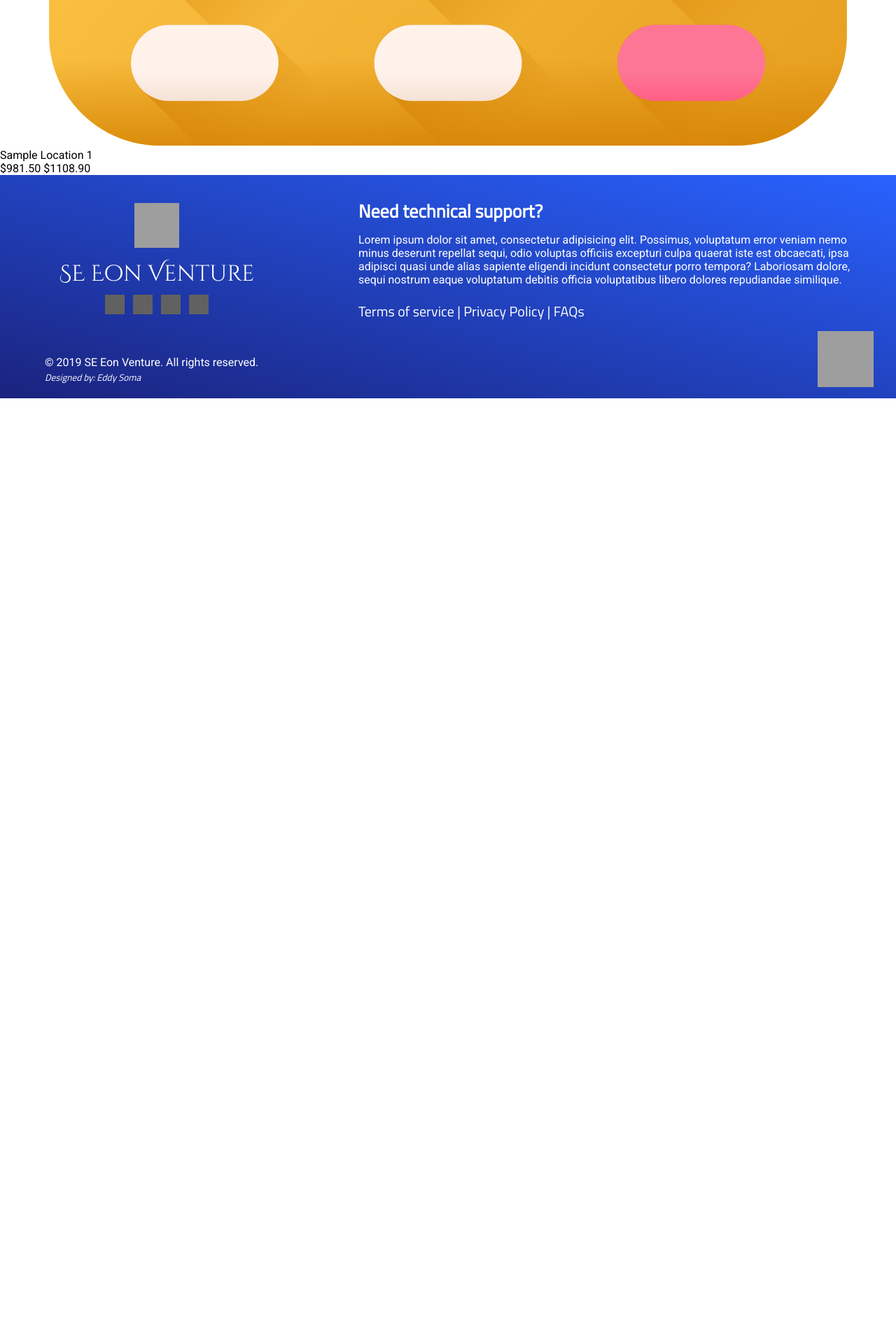
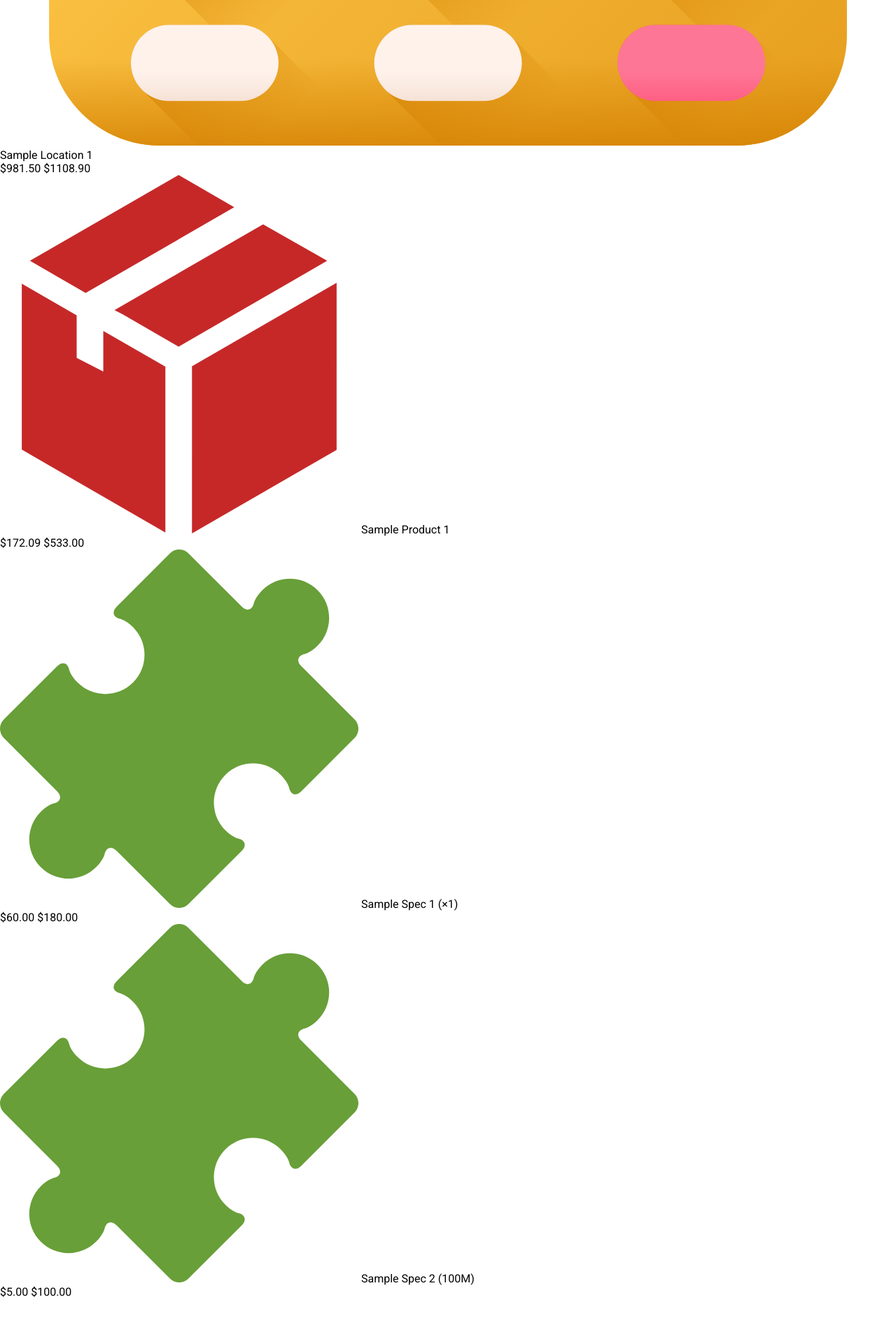
Before and after one commit to Kairn/se-eon-venture, a Django app: template seev/apps/order/templates/order/order-summary.html in a window 1280 px wide. Shown: the part 2399-4319 px from the top of the page at 70% size. Before the commit the page ends 2968 px from the top, so only its background shows below. Run offline with Django 3.2, Linux system fonts and the light colour scheme; the template is opened without the code that fills it: most values are stand-ins (such as "Sample title", 1, 10 or a date in 2020); style sheets or scripts are compiled from the project's sources; some web fonts are replaced; grey boxes are pictures that could not be loaded.

Commit message:
further develop order summary layout and styles

```diff
--- a/seev/apps/order/templates/order/order-summary.html
+++ b/seev/apps/order/templates/order/order-summary.html
@@ -40,12 +40,72 @@
 				<span class="nrc">$1108.90</span>
 			</div>
 		</div>
+		<!-- Products -->
 		<div class="summ-pr-wrapper">
-			<div class="pr-summ"></div>
+			<div class="pr-summ">
+				<div>
+					<img src="{% static 'order/images/icon-65.svg' %}" alt="package">
+					<span>Sample Product 1</span>
+				</div>
+				<div class="summ-price-block">
+					<span class="mrc">$172.09</span>
+					<span class="nrc">$533.00</span>
+				</div>
+			</div>
+			<!-- Product specs -->
+			<div class="summ-spec">
+				<div>
+					<img src="{% static 'order/images/icon-67.svg' %}" alt="piece">
+					<span>Sample Spec 1 (×1)</span>
+				</div>
+				<div class="summ-price-block">
+					<span class="mrc">$60.00</span>
+					<span class="nrc">$180.00</span>
+				</div>
+			</div>
+			<div class="summ-spec">
+				<div>
+					<img src="{% static 'order/images/icon-67.svg' %}" alt="piece">
+					<span>Sample Spec 2 (100M)</span>
+				</div>
+				<div class="summ-price-block">
+					<span class="mrc">$5.00</span>
+					<span class="nrc">$100.00</span>
+				</div>
+			</div>
+			<!-- Features -->
 			<div class="summ-fet-wrapper">
-				<div class="fet-summ"></div>
-				<!-- Specs -->
-				<div class="summ-spec"></div>
+				<div class="fet-summ">
+					<div>
+						<img src="{% static 'order/images/icon-66.svg' %}" alt="feather">
+						<span>Sample Feature 1</span>
+					</div>
+					<div class="summ-price-block">
+						<span class="mrc">$222.00</span>
+						<span class="nrc">$135.50</span>
+					</div>
+				</div>
+				<!-- Feature specs -->
+				<div class="summ-spec summ-spec-fet">
+					<div>
+						<img src="{% static 'order/images/icon-67.svg' %}" alt="piece">
+						<span>Sample Spec 3 (×1)</span>
+					</div>
+					<div class="summ-price-block">
+						<span class="mrc">$40.00</span>
+						<span class="nrc">$90.00</span>
+					</div>
+				</div>
+				<div class="summ-spec summ-spec-fet">
+					<div>
+						<img src="{% static 'order/images/icon-67.svg' %}" alt="piece">
+						<span>Sample Spec 4 (×25)</span>
+					</div>
+					<div class="summ-price-block">
+						<span class="mrc">$170.00</span>
+						<span class="nrc">$450.00</span>
+					</div>
+				</div>
 			</div>
 		</div>
 	</div>
```
Also changed, not shown: seev/apps/order/static/order/scss/main.scss (+116 -10 lines), seev/apps/order/static/order/images/icon-65.svg (added), seev/apps/order/static/order/images/icon-66.svg (added), seev/apps/order/static/order/images/icon-67.svg (added).
